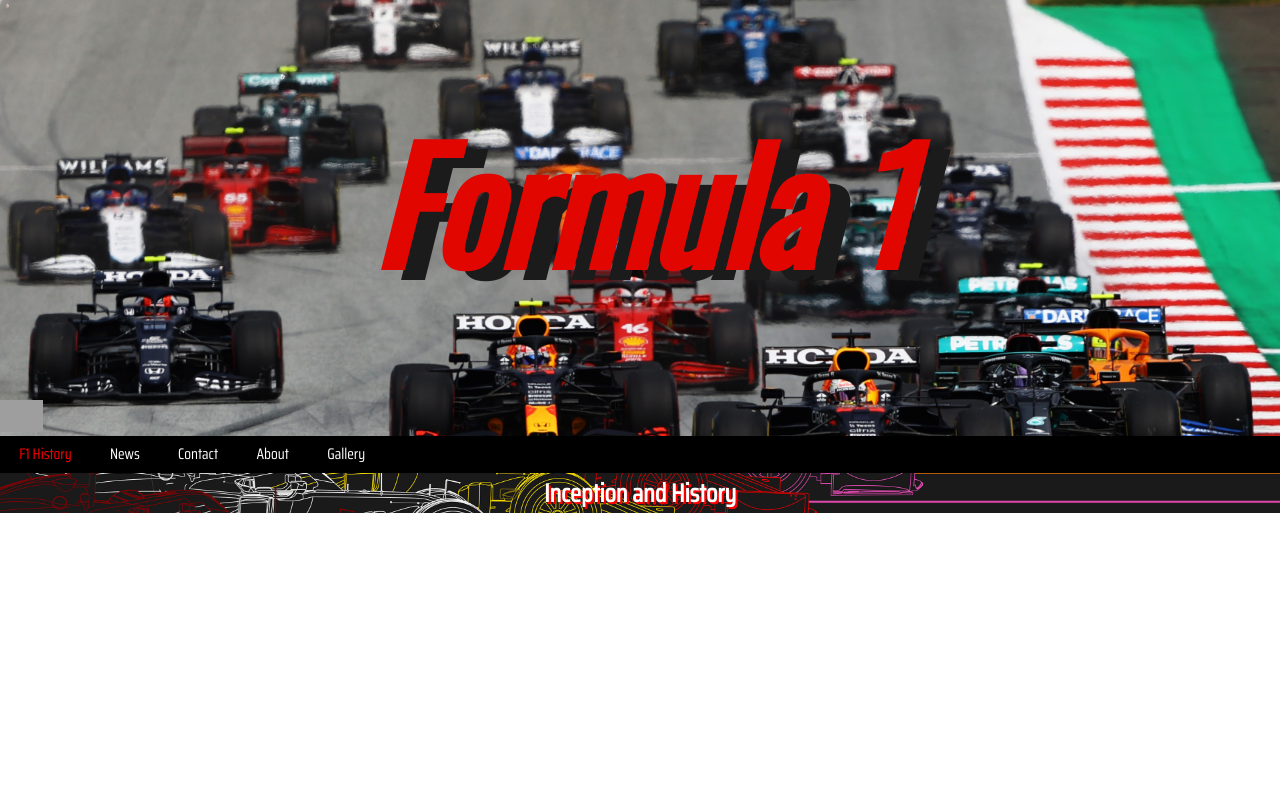
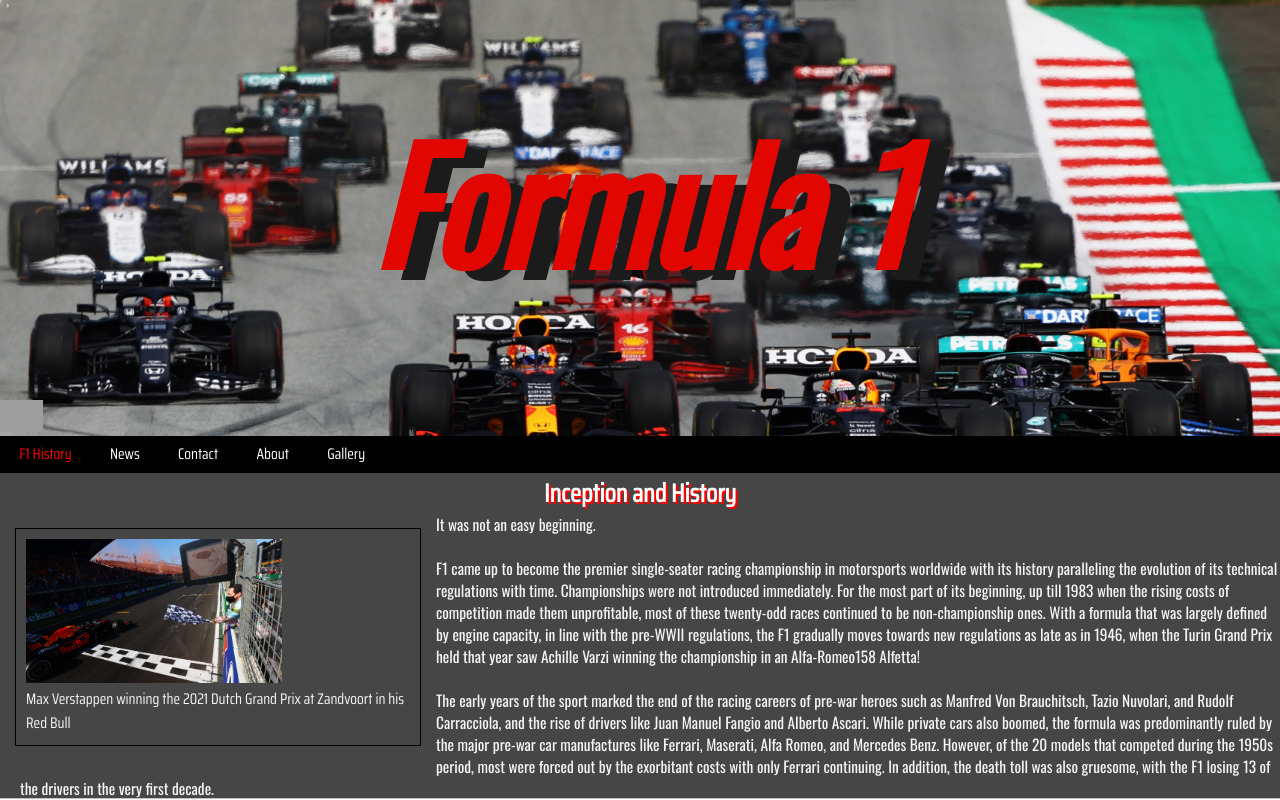
Before and after one commit to APuky/WebAPK-Projekt, a PHP site: page / in a window 1280 px wide. Run offline with PHP 8.4, Linux system fonts and the light colour scheme; grey boxes are pictures that could not be loaded.

Commit message:
Treci zadatak

```diff
--- a/index.html
+++ b/index.html
@@ -12,6 +12,11 @@
     <meta name="viewport" content="width=device-width, initial-scale=1.0" />
     <link rel="stylesheet" href="style.css" />
     <title>Formula 1</title>
+    <link
+      rel="shortcut icon"
+      href="./images/favicon-16x16.png"
+      type="image/x-icon"
+    />
   </head>
   <body>
     <header>
@@ -34,6 +39,47 @@
         </ul>
       </nav>
       <div><h1 class="main-headline">Inception and History</h1></div>
+      <div>
+        <figure class="image-div-main">
+          <img
+            class="figure-image"
+            src="./images/Ver-finish.jpg"
+            alt="html5 Image"
+          />
+          <figcaption>
+            Max Verstappen winning the 2021 Dutch Grand Prix at Zandvoort in his
+            Red Bull
+          </figcaption>
+        </figure>
+        <div class="main-paragraph-div">
+          <p class="main-paragraph">
+            It was not an easy beginning. <br />
+            <br />
+            F1 came up to become the premier single-seater racing championship
+            in motorsports worldwide with its history paralleling the evolution
+            of its technical regulations with time. Championships were not
+            introduced immediately. For the most part of its beginning, up till
+            1983 when the rising costs of competition made them unprofitable,
+            most of these twenty-odd races continued to be non-championship
+            ones. With a formula that was largely defined by engine capacity, in
+            line with the pre-WWII regulations, the F1 gradually moves towards
+            new regulations as late as in 1946, when the Turin Grand Prix held
+            that year saw Achille Varzi winning the championship in an
+            Alfa-Romeo158 Alfetta! <br />
+            <br />
+            The early years of the sport marked the end of the racing careers of
+            pre-war heroes such as Manfred Von Brauchitsch, Tazio Nuvolari, and
+            Rudolf Carracciola, and the rise of drivers like Juan Manuel Fangio
+            and Alberto Ascari. While private cars also boomed, the formula was
+            predominantly ruled by the major pre-war car manufactures like
+            Ferrari, Maserati, Alfa Romeo, and Mercedes Benz. However, of the 20
+            models that competed during the 1950s period, most were forced out
+            by the exorbitant costs with only Ferrari continuing. In addition,
+            the death toll was also gruesome, with the F1 losing 13 of the
+            drivers in the very first decade.
+          </p>
+        </div>
+      </div>
     </main>
     <footer></footer>
   </body>
--- a/style.css
+++ b/style.css
@@ -74,28 +74,13 @@ li a:hover {
   width: 20vh;
 }
 
-main {
-  background-image: url(./images/main-background.png);
+body {
+  background-image: url(./images/main-back.jpg);
   background-repeat: no-repeat;
   background-size: cover;
   background-position: center;
   position: relative;
   height: 100%;
-}
-
-.container-div {
-  display: flex;
-  flex-wrap: wrap;
-  padding-left: 10vw;
-  padding-right: 10vw;
-  justify-content: space-between;
-}
-
-.flex-item {
-  flex: 50%;
-  background-color: rgb(7, 6, 6);
-  width: 400px;
-  height: 400px;
 }
 
 .f1-info-text {
@@ -111,19 +96,33 @@ main {
   font-size: 2vw;
   text-shadow: 2px 2px rgb(255, 0, 0);
 }
-
-.container {
-  display: flex;
-  flex-wrap: wrap;
-  justify-content: space-between;
+.image-div-main {
+  width: 35vw;
+  max-width: 30vw;
+  padding: 10px;
+  border: black 1px;
+  border-style: solid;
+  float: left;
+  margin: 15px;
 }
 
-.item {
-  width: 48%;
-  height: 100px;
-  margin-bottom: 2%;
+.figure-image {
+  width: 20vw;
 }
 
-.item:nth-child(3n) {
-  width: 100%;
+figure {
+  float: left;
 }
+
+figcaption {
+  color: whitesmoke;
+  font-family: "Saira Condensed", sans-serif;
+  font-size: 1.2vw;
+}
+
+.main-paragraph {
+  color: whitesmoke;
+  font-size: 1.2vw;
+  font-family: "Oswald", sans-serif;
+  padding-left: 20px;
+}
```
Also changed, not shown: images/europe-space.jpg (deleted), images/favicon-16x16.png (added), images/main-back.jpg (added).
